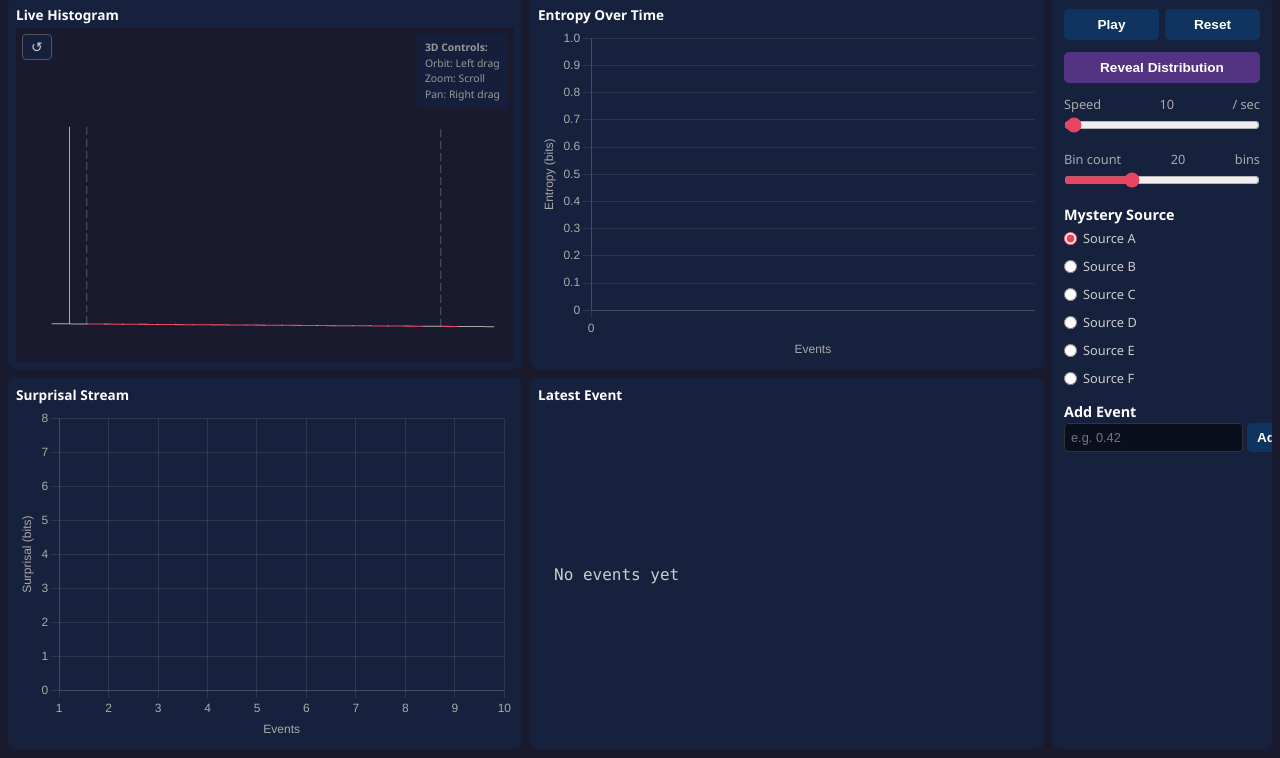
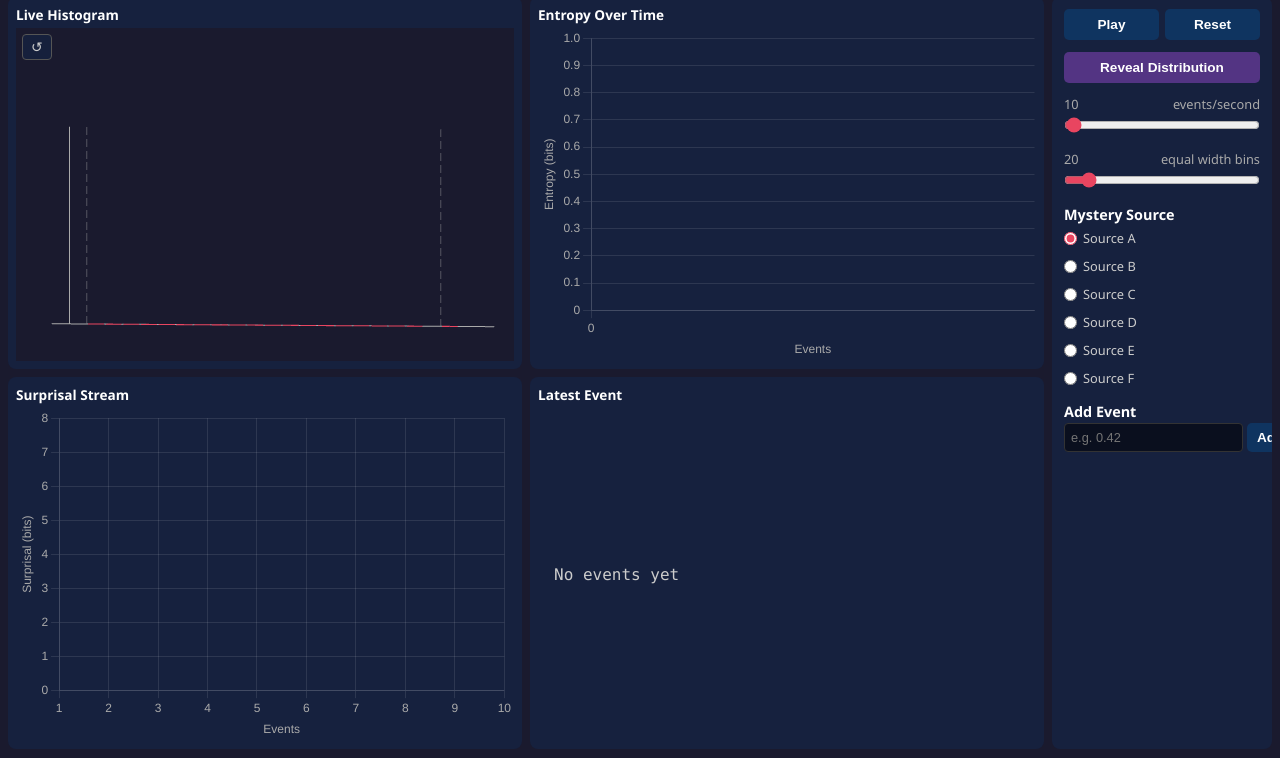
Before and after one commit to herdrick/entropy-sim, a plain HTML site: page new-distribution-with-each-event/web/index.html in a window 1280 px wide. Shown: the part 42-800 px from the top of the page. Drawn offline with nearby package versions, Linux system fonts and the light colour scheme.

Commit message:
Tidy sidebar slider labels, widen bin range, drop 3D controls legend (Claude Sonnet 5)

```diff
--- a/new-distribution-with-each-event/web/index.html
+++ b/new-distribution-with-each-event/web/index.html
@@ -110,19 +110,6 @@
     #resetCameraBtn:hover {
       background: rgba(22, 33, 62, 1);
       border-color: #e94560;
-    }
-
-    #controls3d {
-      position: absolute;
-      top: 6px;
-      right: 6px;
-      background: rgba(22, 33, 62, 0.85);
-      padding: 6px 8px;
-      border-radius: 4px;
-      font-size: 0.65rem;
-      color: #999;
-      z-index: 100;
-      line-height: 1.5;
     }
 
     /* Latest event panel */
@@ -276,12 +263,6 @@
         <div class="panel-body">
           <div id="histogram-container">
             <button id="resetCameraBtn" title="Reset camera">&#x21ba;</button>
-            <div id="controls3d">
-              <strong>3D Controls:</strong><br>
-              Orbit: Left drag<br>
-              Zoom: Scroll<br>
-              Pan: Right drag
-            </div>
           </div>
         </div>
       </div>
@@ -323,18 +304,16 @@
 
       <div class="slider-group">
         <label>
-          <span>Speed</span>
-          <span id="speed-value">10</span> / sec
+          <span id="speed-value">10</span> events/second
         </label>
         <input type="range" id="speed-slider" min="1" max="1000" value="10">
       </div>
 
       <div class="slider-group">
         <label>
-          <span>Bin count</span>
-          <span id="bin-count-value">20</span> bins
+          <span id="bin-count-value">20</span> equal width bins
         </label>
-        <input type="range" id="bin-count-slider" min="5" max="50" value="20">
+        <input type="range" id="bin-count-slider" min="1" max="200" value="20">
       </div>
 
       <div>
```
